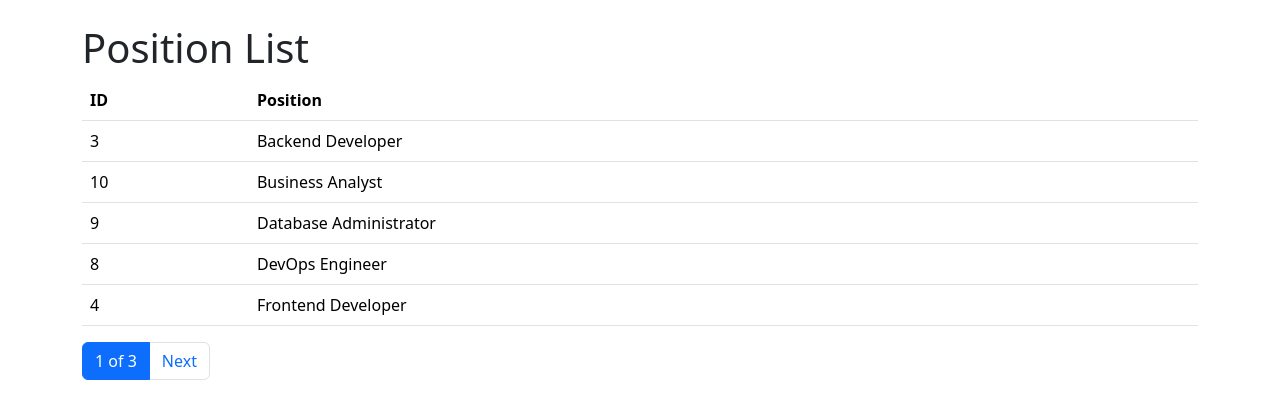
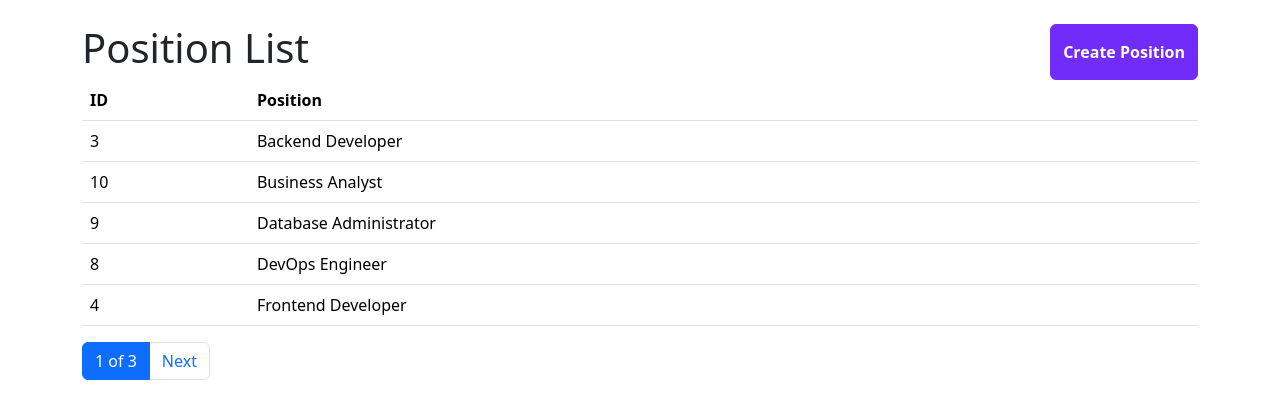
Before and after one commit to pavliukkk/task-manager, a Django app: page /positions/ in a window 1280 px wide. Shown: the part 73-492 px from the top of the page. Run offline with Django 5.2, Linux system fonts and the light colour scheme; a user stored in the database is signed in; data comes from the database, SQL or seed files in the repository; some libraries are stand-ins or nearby versions.

Commit message:
created position_form page, implemented view and url, added button 'Create Position' in position_list.html

```diff
--- a/task_manager/urls.py
+++ b/task_manager/urls.py
@@ -1,13 +1,14 @@
 from django.urls import path
 
-from .views import index, PositionListView, WorkerListView, TaskListView, TaskTypesListView, WorkerCreateView
-
+from .views import index, PositionListView, WorkerListView, TaskListView, TaskTypesListView, WorkerCreateView, \
+    PositionCreateView
 
 app_name = 'task_manager'
 
 urlpatterns = [
     path("", index, name="index"),
     path("positions/", PositionListView.as_view(), name="position-list"),
+    path("positions/create/", PositionCreateView.as_view(), name="position-create"),
     path("workers/", WorkerListView.as_view(), name="worker-list"),
     path("workers/create/", WorkerCreateView.as_view(), name="worker-create"),
     path("tasks/", TaskListView.as_view(), name="task-list"),
--- a/task_manager/views.py
+++ b/task_manager/views.py
@@ -70,3 +70,9 @@ class WorkerCreateView(LoginRequiredMixin, generic.CreateView):
     model = Worker
     form_class = WorkerCreateForm
     success_url = reverse_lazy("task_manager:worker-list")
+
+
+class PositionCreateView(LoginRequiredMixin, generic.CreateView):
+    model = Position
+    fields = "__all__"
+    success_url = reverse_lazy("task_manager:position-list")
--- a/templates/task_manager/position_list.html
+++ b/templates/task_manager/position_list.html
@@ -2,8 +2,11 @@
 
 {% block content %}
   <div class="container">
-    <h1>Position List
-    </h1>
+    <div class="list-and-create-btns">
+      <h1>Position List
+      </h1>
+      <a class="btn btn-bd-primary create" href="{% url "task_manager:position-create" %}">Create Position</a>
+    </div>
 
     {% if position_list %}
       <table class="table">
```
Also changed, not shown: templates/task_manager/position_form.html (added, +14 -0 lines).
